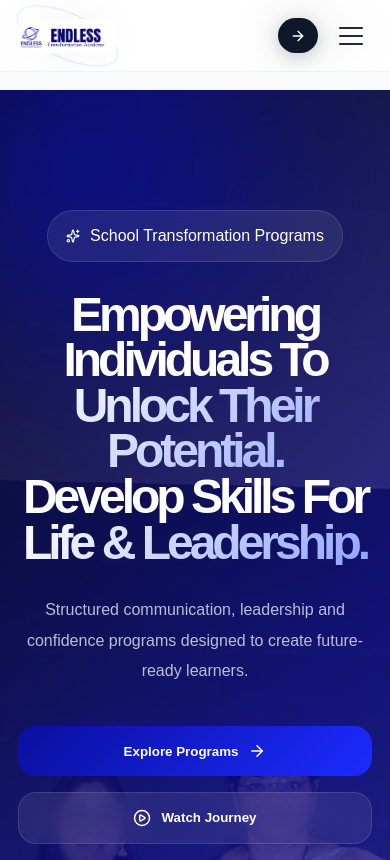
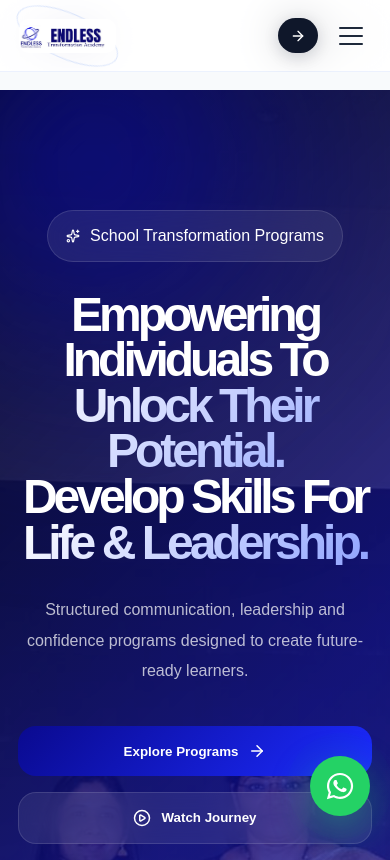
Before and after one commit to aspltechdev/ETA, a React (Vite) app: page / in a window 390 px wide. Shown: the top 860 px of the page. Built offline with nearby package versions, Linux system fonts and the light colour scheme.

Commit message:
Updated Code with whatsapp intergration

```diff
--- a/src/App.css
+++ b/src/App.css
@@ -164,3 +164,128 @@ button {
     padding-top: 90px;
   }
 }
+
+
+
+
+
+
+.floating-whatsapp {
+  position: fixed;
+  bottom: 30px;
+  right: 30px;
+
+  width: 70px;
+  height: 70px;
+
+  border-radius: 50%;
+  background: #25d366;
+
+  display: flex;
+  align-items: center;
+  justify-content: center;
+
+  color: white;
+  font-size: 36px;
+
+  z-index: 9999;
+  text-decoration: none;
+
+  box-shadow:
+    0 15px 40px rgba(37, 211, 102, 0.4);
+
+  animation: floatWhatsapp 4s ease-in-out infinite;
+
+  transition: all 0.3s ease;
+}
+
+.floating-whatsapp:hover {
+  transform: scale(1.1);
+}
+
+.whatsapp-ripple {
+  position: absolute;
+
+  width: 100%;
+  height: 100%;
+
+  border-radius: 50%;
+
+  background: rgba(37, 211, 102, 0.4);
+
+  animation: whatsappRipple 2.5s infinite;
+
+  z-index: -1;
+}
+
+.whatsapp-tooltip {
+  position: absolute;
+
+  right: 85px;
+
+  background: rgba(20, 20, 20, 0.95);
+
+  color: white;
+
+  padding: 10px 16px;
+
+  border-radius: 50px;
+
+  white-space: nowrap;
+
+  font-size: 14px;
+  font-weight: 500;
+
+  opacity: 0;
+
+  transform: translateX(10px);
+
+  transition: all 0.3s ease;
+}
+
+.floating-whatsapp:hover .whatsapp-tooltip {
+  opacity: 1;
+  transform: translateX(0);
+}
+
+@keyframes whatsappRipple {
+  0% {
+    transform: scale(1);
+    opacity: 0.8;
+  }
+
+  100% {
+    transform: scale(1.8);
+    opacity: 0;
+  }
+}
+
+@keyframes floatWhatsapp {
+  0% {
+    transform: translateY(0px);
+  }
+
+  50% {
+    transform: translateY(-12px);
+  }
+
+  100% {
+    transform: translateY(0px);
+  }
+}
+
+@media (max-width: 768px) {
+  .floating-whatsapp {
+    width: 60px;
+    height: 60px;
+
+    right: 20px;
+    bottom: 20px;
+
+    font-size: 30px;
+  }
+
+  .whatsapp-tooltip {
+    display: none;
+  }
+}
--- a/src/App.jsx
+++ b/src/App.jsx
@@ -1,14 +1,45 @@
+// import { Routes, Route } from "react-router-dom";
+
+// import Header from "./components/pages/Header";
+// import Home from "./components/pages/Home";
+
+// import "./App.css";
+
+// function App() {
+//   return (
+//     <div className="app-layout">
+
+//       <Header />
+
+//       <main className="main-content">
+//         <Routes>
+//           <Route
+//             path="/"
+//             element={<Home />}
+//           />
+//         </Routes>
+//       </main>
+
+//     </div>
+//   );
+// }
+
+// export default App;
+
+
+
+
+
+import "./App.css";
+
 import { Routes, Route } from "react-router-dom";
-
+import { FaWhatsapp } from "react-icons/fa";
 import Header from "./components/pages/Header";
 import Home from "./components/pages/Home";
-
-import "./App.css";
 
 function App() {
   return (
     <div className="app-layout">
-
       <Header />
 
       <main className="main-content">
@@ -20,6 +51,21 @@ function App() {
         </Routes>
       </main>
 
+      {/* Floating WhatsApp */}
+      <a
+        href="https://wa.me/919176465416"
+        target="_blank"
+        rel="noopener noreferrer"
+        className="floating-whatsapp"
+      >
+        <span className="whatsapp-tooltip">
+          Chat With Us
+        </span>
+
+        <span className="whatsapp-ripple"></span>
+
+        <FaWhatsapp />
+      </a>
     </div>
   );
 }
```
